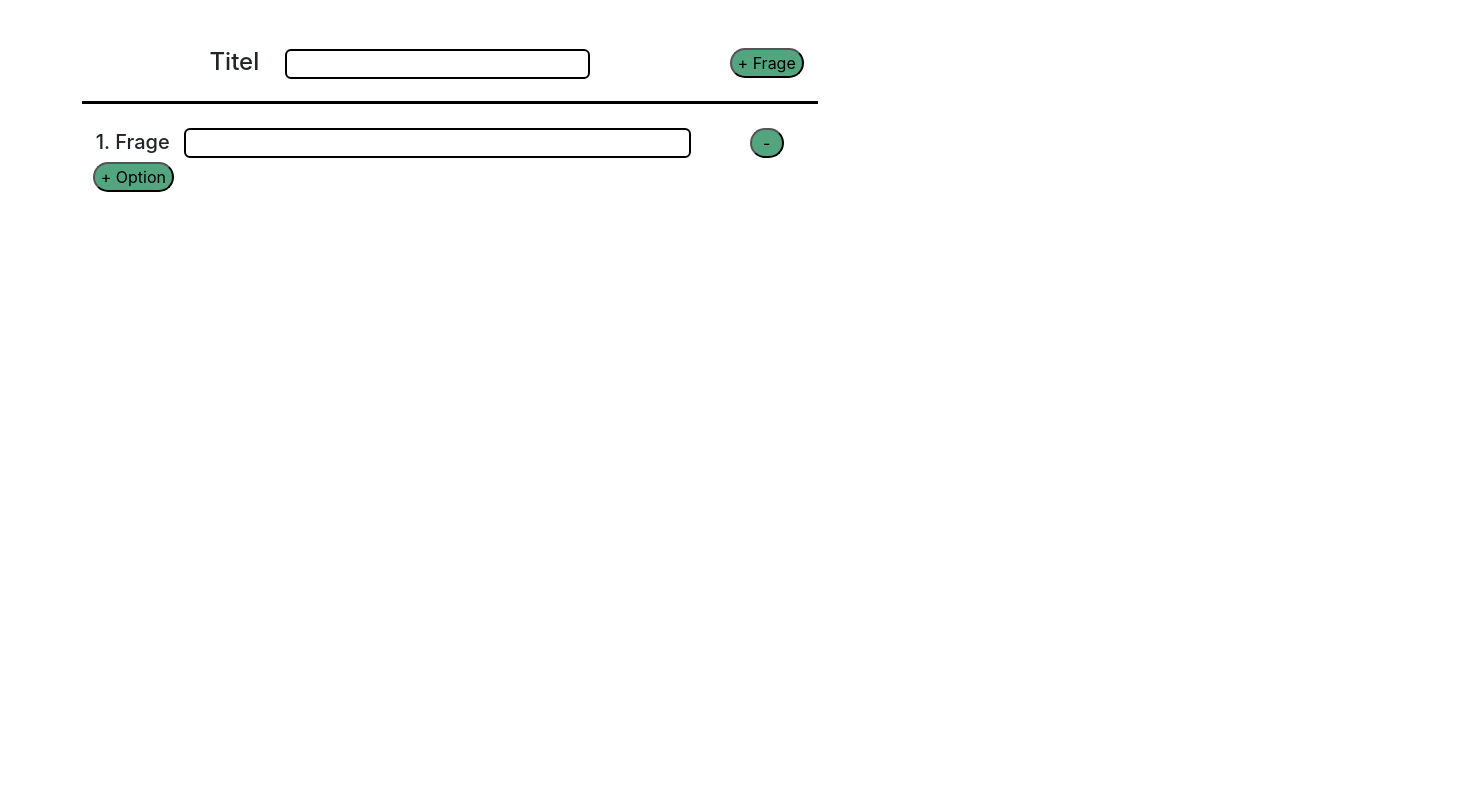
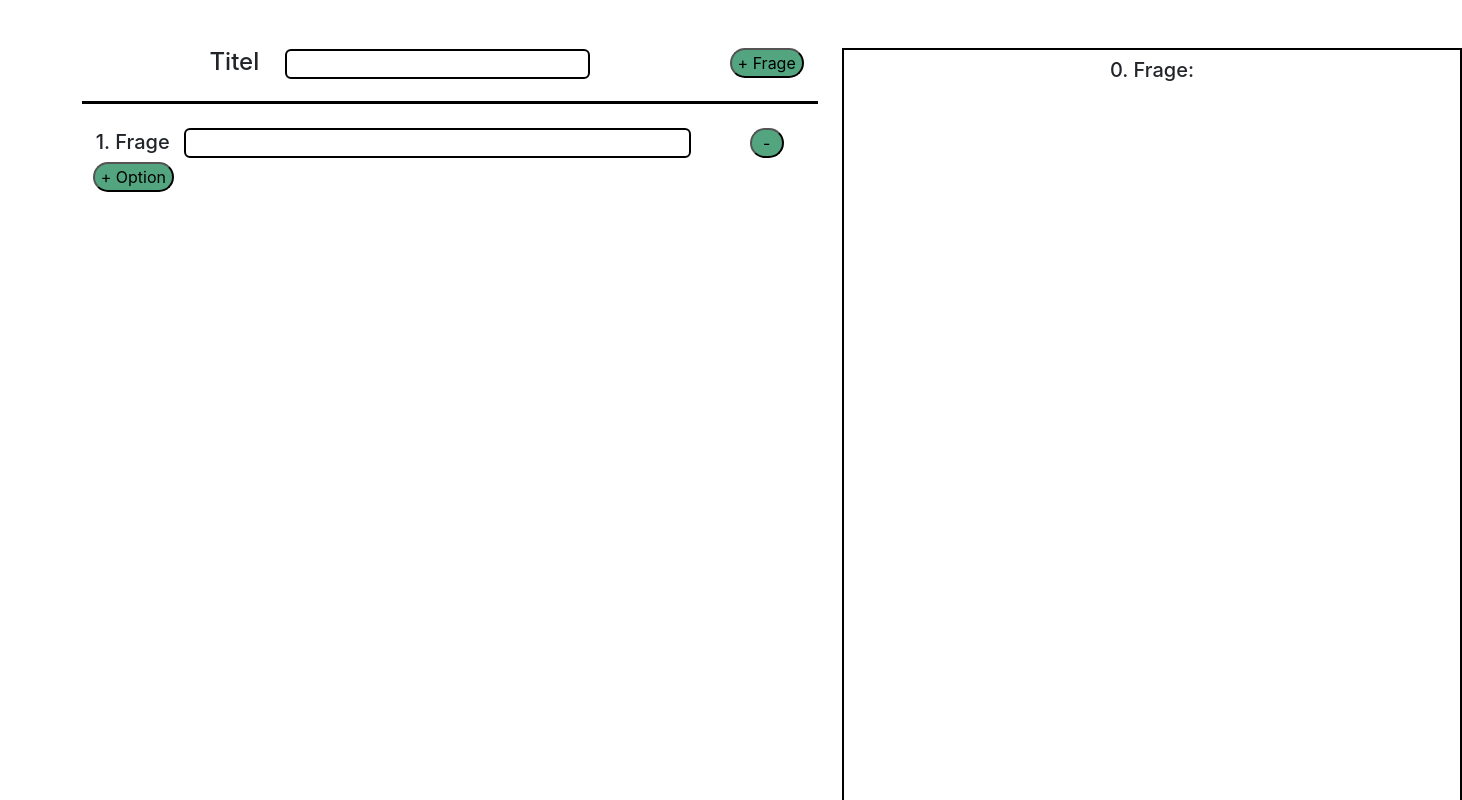
Before and after one commit to Sakater/exam-ui, a React (Create React App) app in the folder exam-ui/: page / in a window 1280 px wide. Shown: the top 800 px of the page, 1462 px wide, since content can reach past the window. Built offline with nearby package versions, Linux system fonts and the light colour scheme.

Commit message:
change with Salley (works well)

```diff
--- a/exam-ui/src/Generation/Form.tsx
+++ b/exam-ui/src/Generation/Form.tsx
@@ -143,7 +143,7 @@ export default function Form() {
 
             </div>
 
-            <div className="col-md-4">
+            <div  className={"col-md-4 pt-5"}>
                 <PDFFile file={{
                     title: file.title,
                     tasks,
--- a/exam-ui/src/Generation/PDFFile.tsx
+++ b/exam-ui/src/Generation/PDFFile.tsx
@@ -1,21 +1,21 @@
 import React from "react";
-import puppeteer, {ConnectOptions} from "puppeteer";
 import {File} from "../interfaces/Types";
 
 type PDFFileProps = {
     file: File;
 };
-/*const createPdf = async () => {
-        const browser = await puppeteer.launch();
-        const page = await browser.newPage();
 
-        /!*page.goto('')*!/
-    }*/
 function PDFFile({file}: PDFFileProps) {
-
     return (
-        <div>
-
+        <div style={{
+            maxHeight: `${3508 / 4}px`,
+            maxWidth: `${2480 / 4}px`,
+            minHeight: `${3508 / 4}px`,
+            minWidth: `${2480 / 4}px`,
+            border: "2px solid black"
+        }}>
+            <h1>{file.title}</h1>
+            {file.tasks.map((task, index)=> <h5>{`${index}. Frage: ${task.question}`}</h5>)}
         </div>
     );
 
```
Also changed, not shown: exam-ui/src/Generation/ExamTask.tsx (+9 -7 lines).
